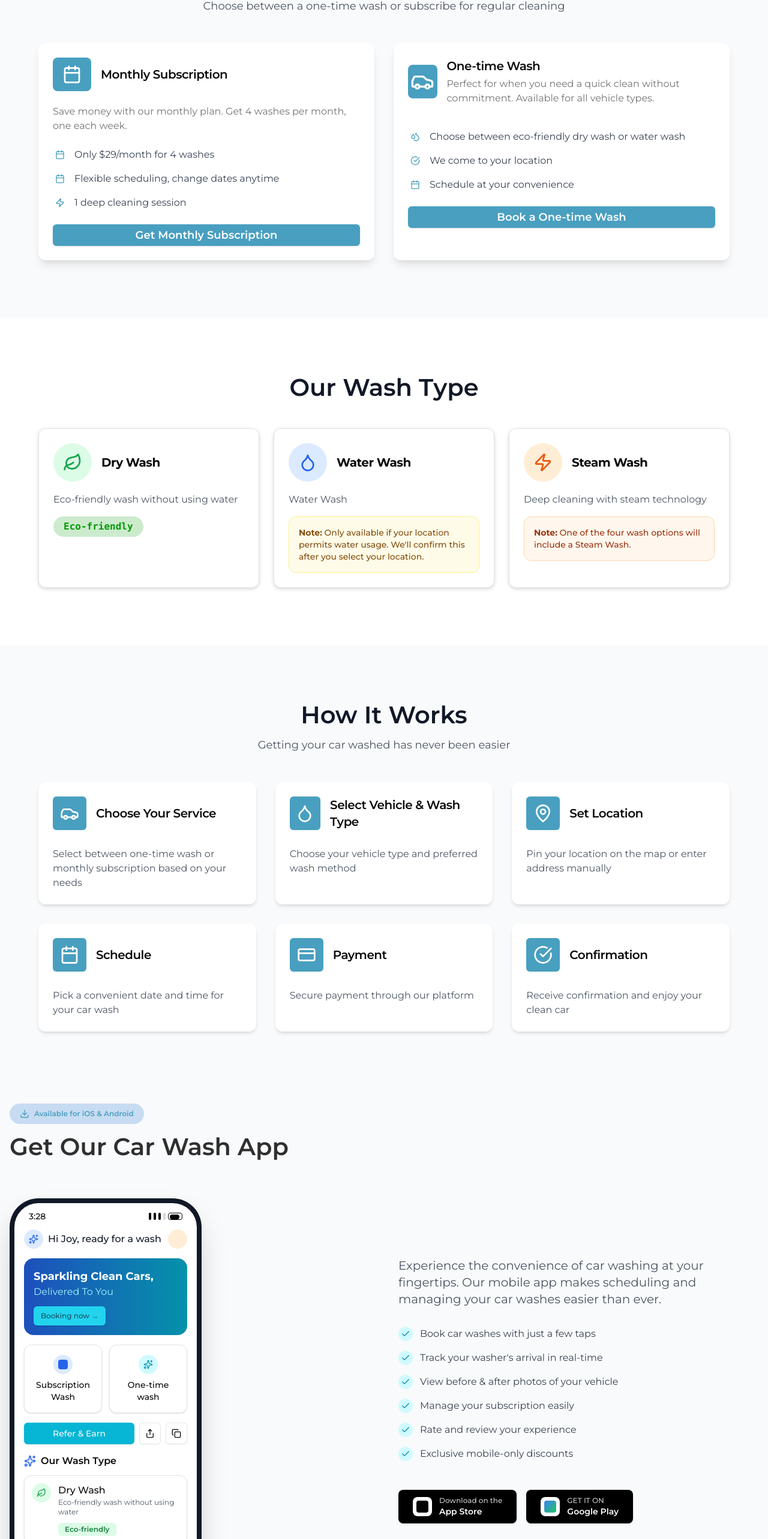
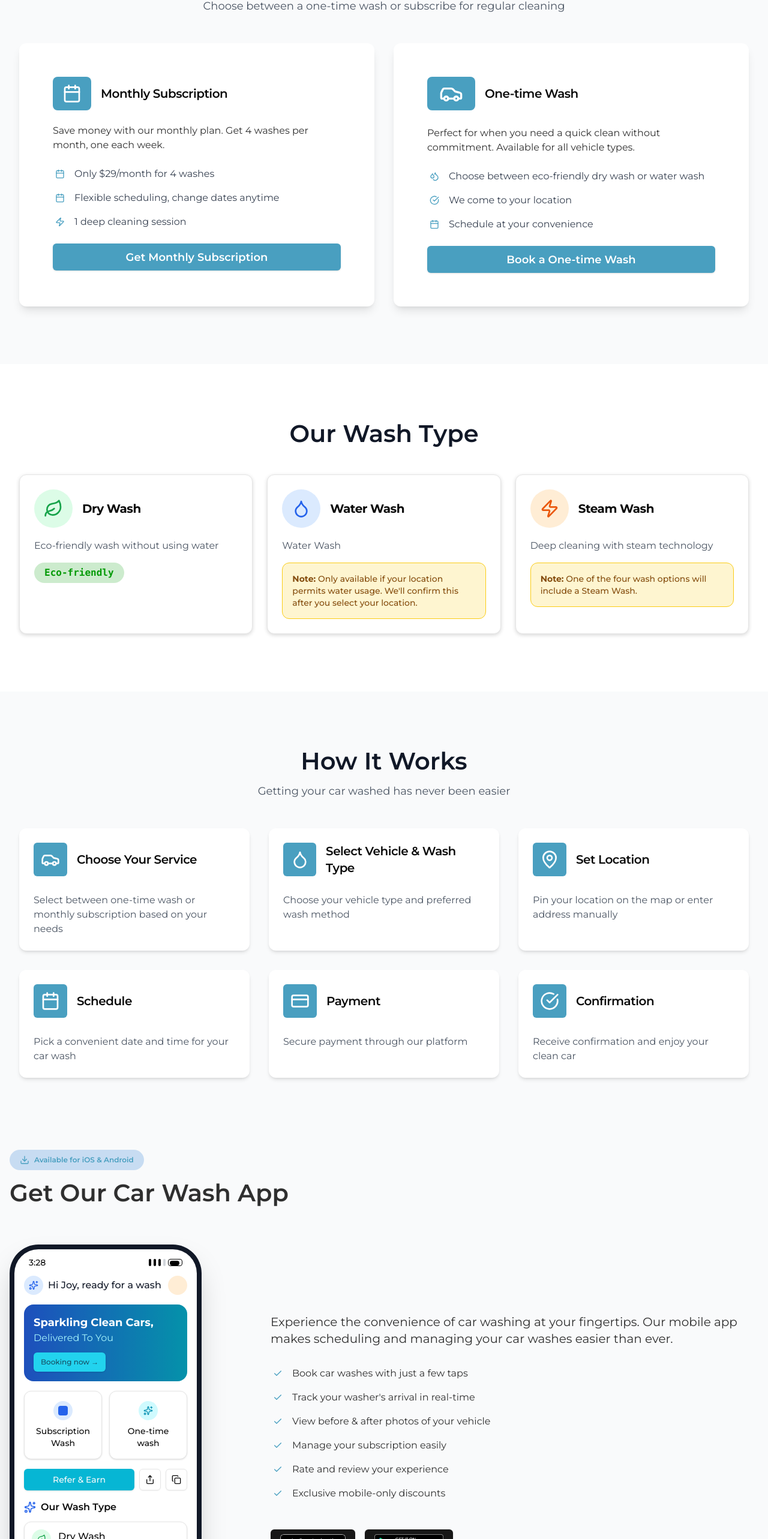
Before and after one commit to FSDTeam-SAA/youssefkleeno-frontend, a Next.js app: page / in a window 1280 px wide. Shown: the part 876-3442 px from the top of the page at 60% size. Built offline with nearby package versions, Linux system fonts and the light colour scheme.

Commit message:
slove design issue

```diff
--- a/src/components/GetOurCarWashApp.tsx
+++ b/src/components/GetOurCarWashApp.tsx
@@ -1,14 +1,26 @@
-import { Button } from "@/components/ui/button"
-import { Card } from "@/components/ui/card"
-import { Badge } from "@/components/ui/badge"
-import { Check, Download, Share, Copy, Droplets, Leaf, Sparkles } from "lucide-react"
+import { Button } from "@/components/ui/button";
+import { Card } from "@/components/ui/card";
+import { Badge } from "@/components/ui/badge";
+import {
+  Check,
+  Download,
+  Share,
+  Copy,
+  Droplets,
+  Leaf,
+  Sparkles,
+} from "lucide-react";
+import Image from "next/image";
 const GetOurCarWashApp = () => {
   return (
     <div className="bg-[#F9FAFB]">
       {/* Header */}
       <header className="container mx-auto px-4 py-6">
         <div className="flex justify-start mb-2">
-          <Badge variant="secondary" className="bg-[#0066CC33] hover:bg-[#0066CC]/50 hover:text-white text-[#499FC0] px-4 py-2 rounded-full">
+          <Badge
+            variant="secondary"
+            className="bg-[#0066CC33] hover:bg-[#0066CC]/50 hover:text-white text-[#499FC0] px-4 py-2 rounded-full"
+          >
             <Download className="w-4 h-4 mr-2" />
             Available for iOS & Android
           </Badge>
@@ -18,11 +30,9 @@ const GetOurCarWashApp = () => {
         </h1>
       </header>
       <div className="min-h-screen ">
-
-
         {/* Main Content */}
         <main className="container mx-auto px-4 py-8">
-          <div className="grid lg:grid-cols-2 gap-12 items-center max-w-7xl mx-auto">
+          <div className="flex flex-col lg:flex-row gap-[115px] items-center mx-auto">
             {/* Left Column - Phone Mockup */}
             <div className="flex justify-center lg:justify-start order-2 lg:order-1">
               <div className="relative">
@@ -53,7 +63,9 @@ const GetOurCarWashApp = () => {
                           <div className="w-8 h-8 bg-blue-100 rounded-full flex items-center justify-center">
                             <Sparkles className="w-4 h-4 text-blue-600" />
                           </div>
-                          <span className="font-medium text-gray-900">Hi Joy, ready for a wash</span>
+                          <span className="font-medium text-gray-900">
+                            Hi Joy, ready for a wash
+                          </span>
                         </div>
                         <div className="w-8 h-8 bg-orange-100 rounded-full"></div>
                       </div>
@@ -63,10 +75,15 @@ const GetOurCarWashApp = () => {
                         <div className="absolute inset-0 bg-black/20"></div>
                         <div className="relative p-4 h-full flex flex-col justify-between text-white">
                           <div>
-                            <h3 className="font-bold text-lg">Sparkling Clean Cars,</h3>
+                            <h3 className="font-bold text-lg">
+                              Sparkling Clean Cars,
+                            </h3>
                             <p className="text-cyan-200">Delivered To You</p>
                           </div>
-                          <Button size="sm" className="bg-cyan-400 hover:bg-cyan-300 text-cyan-900 w-fit">
+                          <Button
+                            size="sm"
+                            className="bg-cyan-400 hover:bg-cyan-300 text-cyan-900 w-fit"
+                          >
                             Booking now →
                           </Button>
                         </div>
@@ -78,7 +95,9 @@ const GetOurCarWashApp = () => {
                           <div className="w-8 h-8 bg-blue-100 rounded-full mx-auto mb-2 flex items-center justify-center">
                             <div className="w-4 h-4 bg-blue-600 rounded"></div>
                           </div>
-                          <p className="text-sm font-medium">Subscription Wash</p>
+                          <p className="text-sm font-medium">
+                            Subscription Wash
+                          </p>
                         </Card>
                         <Card className="p-4 text-center">
                           <div className="w-8 h-8 bg-cyan-100 rounded-full mx-auto mb-2 flex items-center justify-center">
@@ -90,7 +109,9 @@ const GetOurCarWashApp = () => {
 
                       {/* Action Buttons */}
                       <div className="flex items-center gap-2">
-                        <Button className="flex-1 bg-cyan-500 hover:bg-cyan-600">Refer & Earn</Button>
+                        <Button className="flex-1 bg-cyan-500 hover:bg-cyan-600">
+                          Refer & Earn
+                        </Button>
                         <Button variant="outline" size="icon">
                           <Share className="w-4 h-4" />
                         </Button>
@@ -113,8 +134,13 @@ const GetOurCarWashApp = () => {
                             </div>
                             <div className="flex-1">
                               <h5 className="font-medium">Dry Wash</h5>
-                              <p className="text-xs text-gray-600 mb-2">Eco-friendly wash without using water</p>
-                              <Badge variant="secondary" className="bg-green-100 text-green-700 text-xs">
+                              <p className="text-xs text-gray-600 mb-2">
+                                Eco-friendly wash without using water
+                              </p>
+                              <Badge
+                                variant="secondary"
+                                className="bg-green-100 text-green-700 text-xs"
+                              >
                                 Eco-friendly
                               </Badge>
                             </div>
@@ -128,10 +154,13 @@ const GetOurCarWashApp = () => {
                             </div>
                             <div className="flex-1">
                               <h5 className="font-medium">Water Wash</h5>
-                              <p className="text-xs text-gray-600 mb-2">Water Wash</p>
+                              <p className="text-xs text-gray-600 mb-2">
+                                Water Wash
+                              </p>
                               <div className="bg-yellow-50 border border-yellow-200 rounded-lg p-2">
                                 <p className="text-xs text-yellow-800">
-                                  <strong>Note:</strong> Only available if your location permits water usage. We&apos;ll
+                                  <strong>Note:</strong> Only available if your
+                                  location permits water usage. We&apos;ll
                                   confirm this after you select your location.
                                 </p>
                               </div>
@@ -148,11 +177,10 @@ const GetOurCarWashApp = () => {
             {/* Right Column - Content */}
             <div className="space-y-8 order-1 lg:order-2">
               <div className="space-y-6">
-
-
-                <p className="text-lg md:text-xl text-gray-600 leading-relaxed">
-                  Experience the convenience of car washing at your fingertips. Our mobile app makes scheduling and
-                  managing your car washes easier than ever.
+                <p className="text-lg md:text-xl text-[#2F2F2F] leading-relaxed">
+                  Experience the convenience of car washing at your fingertips.
+                  Our mobile app makes scheduling and managing your car washes
+                  easier than ever.
                 </p>
               </div>
 
@@ -167,44 +195,42 @@ const GetOurCarWashApp = () => {
                   "Exclusive mobile-only discounts",
                 ].map((feature, index) => (
                   <div key={index} className="flex items-center gap-3">
-                    <div className="w-6 h-6 bg-cyan-100 rounded-full flex items-center justify-center flex-shrink-0">
-                      <Check className="w-4 h-4 text-cyan-600" />
+                    <div className="w-6 h-6 flex items-center justify-center flex-shrink-0">
+                      <Check className="w-4 h-4 text-[#499FC0]" />
                     </div>
-                    <span className="text-gray-700">{feature}</span>
+                    <span className="text-[#2F2F2F] text-base">{feature}</span>
                   </div>
                 ))}
               </div>
 
               {/* App Store Buttons */}
               <div className="flex flex-col sm:flex-row gap-4 pt-4">
-                <Button className="bg-black hover:bg-gray-800 text-white px-6 py-3 rounded-lg flex items-center gap-3 h-14">
-                  <div className="w-8 h-8 bg-white rounded-lg flex items-center justify-center">
-                    <div className="w-5 h-5 bg-black rounded"></div>
-                  </div>
-                  <div className="text-left">
-                    <div className="text-xs opacity-80">Download on the</div>
-                    <div className="font-semibold">App Store</div>
-                  </div>
+                <Button className="h-[50px]">
+                  <Image
+                    src="/image 3.png"
+                    alt="app store"
+                    width={1000}
+                    height={1000}
+                    className="w-full h-full  object-cover"
+                  />
                 </Button>
 
-                <Button className="bg-black hover:bg-gray-800 text-white px-6 py-3 rounded-lg flex items-center gap-3 h-14">
-                  <div className="w-8 h-8 bg-white rounded-lg flex items-center justify-center">
-                    <div className="w-5 h-5 bg-gradient-to-br from-blue-500 to-green-500 rounded"></div>
-                  </div>
-                  <div className="text-left">
-                    <div className="text-xs opacity-80">GET IT ON</div>
-                    <div className="font-semibold">Google Play</div>
-                  </div>
+                <Button className="h-[50px]">
+                  <Image
+                    src="/image 4.png"
+                    alt="app store"
+                    width={1000}
+                    height={1000}
+                    className="w-full h-full  object-cover"
+                  />
                 </Button>
               </div>
             </div>
           </div>
         </main>
       </div>
+    </div>
+  );
+};
 
-
-    </div>
-  )
-}
-
-export default GetOurCarWashApp
+export default GetOurCarWashApp;
--- a/src/components/HowItWorks.tsx
+++ b/src/components/HowItWorks.tsx
@@ -15,7 +15,7 @@ const HowItWorks = () => {
             <p className="text-lg text-gray-600 text-balance">Getting your car washed has never been easier</p>
           </div>
 
-          <div className="grid sm:grid-cols-2 lg:grid-cols-3 gap-8 max-w-6xl mx-auto">
+          <div className="grid sm:grid-cols-2 lg:grid-cols-3 gap-8  mx-auto">
             {/* Step 1 */}
             <Card className="text-left border-0 shadow-md hover:shadow-xl transition-all duration-300 hover:-translate-y-1 bg-white">
               <CardHeader className="pb-4">
--- a/src/components/Services.tsx
+++ b/src/components/Services.tsx
@@ -18,8 +18,8 @@ const Services = () => {
             </p>
           </div>
 
-          <div className="grid md:grid-cols-2 gap-8 max-w-6xl mx-auto">
-            <Card className="relative overflow-hidden border-0 shadow-lg hover:shadow-xl transition-shadow duration-300">
+          <div className="grid md:grid-cols-2 gap-8  mx-auto">
+            <Card className="relative overflow-hidden border-0 shadow-lg hover:shadow-xl transition-shadow duration-300 p-[32px]">
               <CardHeader className="text-left pb-6">
                 <div className="flex items-center space-x-4 mb-4">
                   <div
@@ -33,7 +33,7 @@ const Services = () => {
 
                   </div>
                 </div>
-                   <CardDescription className="text-base mt-1">
+                   <CardDescription className="text-base text-[#2F2F2F] mt-1">
                       Save money with our monthly plan. Get 4 washes per month, one each week.
                     </CardDescription>
               </CardHeader>
@@ -60,14 +60,14 @@ const Services = () => {
                 </div>
                 <Button
                   style={{ backgroundColor: "#499FC0" }}
-                  className="w-full hover:opacity-90 text-white py-3 text-lg font-semibold"
+                  className="w-full hover:opacity-90 text-white h-[45px] text-lg font-semibold"
                 >
                   Get Monthly Subscription
                 </Button>
               </CardContent>
             </Card>
 
-            <Card className="relative overflow-hidden border-0 shadow-lg hover:shadow-xl transition-shadow duration-300">
+            <Card className="relative overflow-hidden border-0 shadow-lg hover:shadow-xl transition-shadow duration-300 p-[32px]">
               <CardHeader className="text-left pb-6">
                 <div className="flex items-center space-x-4 mb-4">
                   <div
@@ -78,11 +78,14 @@ const Services = () => {
                   </div>
                   <div>
                     <CardTitle className="text-xl font-semibold">One-time Wash</CardTitle>
-                    <CardDescription className="text-base mt-1">
+
+                  </div>
+                </div>
+                  <div>
+                      <CardDescription className="text-base text-[#2F2F2F] mt-1">
                       Perfect for when you need a quick clean without commitment. Available for all vehicle types.
                     </CardDescription>
                   </div>
-                </div>
               </CardHeader>
               <CardContent className="space-y-6">
                 <div className="space-y-4">
@@ -107,7 +110,7 @@ const Services = () => {
                 </div>
                 <Button
                   style={{ backgroundColor: "#499FC0" }}
-                  className="w-full hover:opacity-90 text-white py-3 text-lg font-semibold"
+                  className="w-full hover:opacity-90 text-white h-[45px] text-lg font-semibold"
                 >
                   Book a One-time Wash
                 </Button>
--- a/src/components/WashType.tsx
+++ b/src/components/WashType.tsx
@@ -12,7 +12,7 @@ const WashType = () => {
             <h2 className="text-3xl sm:text-4xl lg:text-[40px] font-semibold text-gray-900 mb-4">Our Wash Type</h2>
           </div>
 
-          <div className="grid sm:grid-cols-2 lg:grid-cols-3 gap-6 max-w-6xl mx-auto">
+          <div className="grid sm:grid-cols-2 lg:grid-cols-3 gap-6  mx-auto">
             {/* Dry Wash */}
             <Card className="text-left  shadow-[0px_2px_6px_0px_#00000029] hover:shadow-xl transition-all duration-300 hover:-translate-y-1">
               <CardHeader className="pb-4">
@@ -42,8 +42,8 @@ const WashType = () => {
                 <p className="text-gray-600 mb-4">Water Wash</p>
               </CardHeader>
               <CardContent>
-                <div className="bg-yellow-50 border border-yellow-200 rounded-xl p-4">
-                  <p className="text-sm text-yellow-800 font-medium">
+                <div className="bg-[#FACC15]/20 border border-[#FACC15] rounded-xl p-4">
+                  <p className="text-sm text-[#854D0E] font-medium">
                     <strong>Note:</strong> Only available if your location permits water usage. We&apos;ll confirm this after
                     you select your location.
                   </p>
@@ -63,8 +63,8 @@ const WashType = () => {
                 <p className="text-gray-600 mb-4">Deep cleaning with steam technology</p>
               </CardHeader>
               <CardContent>
-                <div className="bg-orange-50 border border-orange-200 rounded-xl p-4">
-                  <p className="text-sm text-orange-800 font-medium">
+                <div className="bg-[#FACC15]/20 border border-[#FACC15] rounded-xl p-4">
+                  <p className="text-sm text-[#854D0E] font-medium">
                     <strong>Note:</strong> One of the four wash options will include a Steam Wash.
                   </p>
                 </div>
```
Also changed, not shown: src/components/HomePage.tsx (+32 -31 lines), public/image 3.png (added), public/image 4.png (added).
